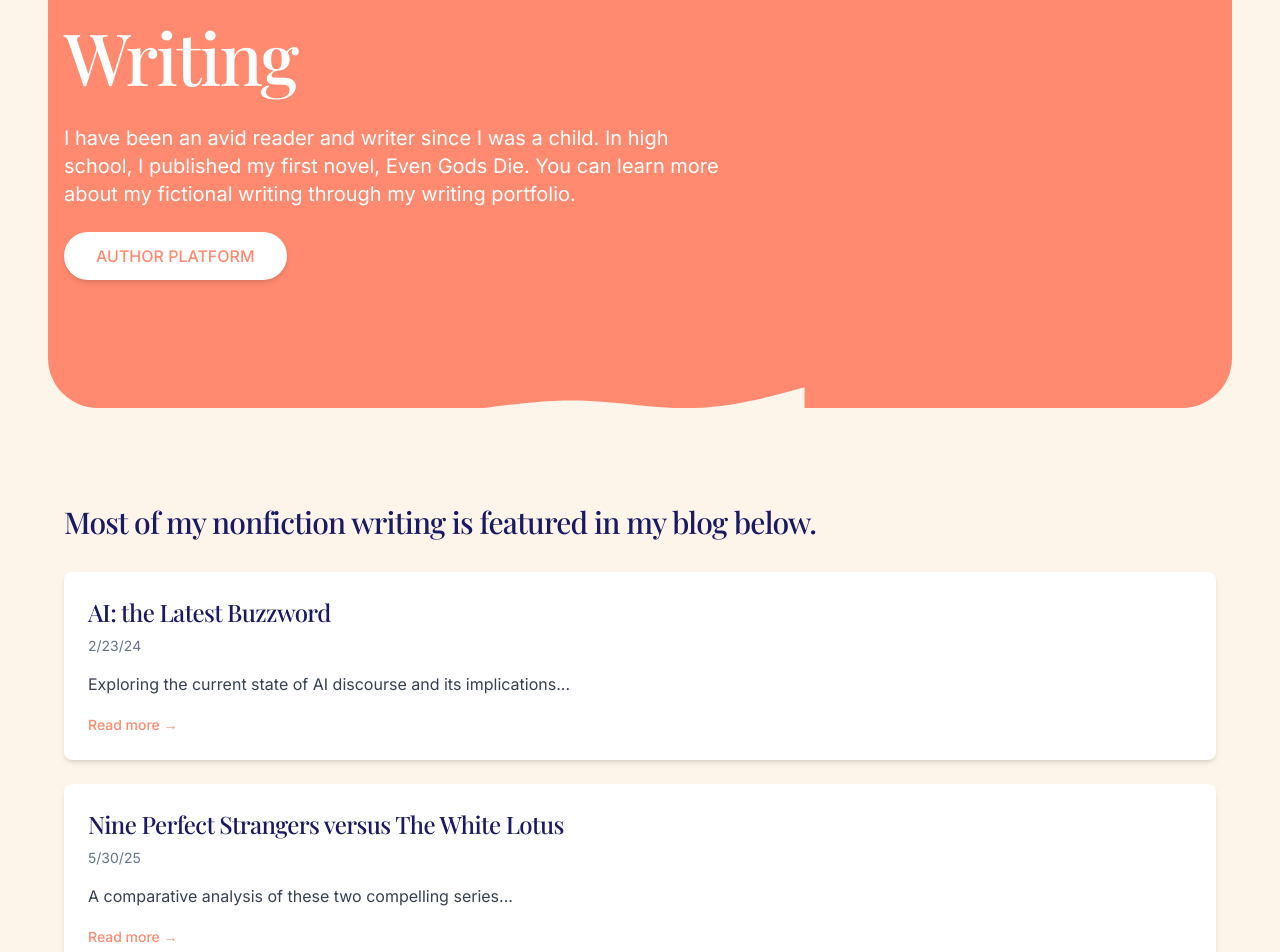
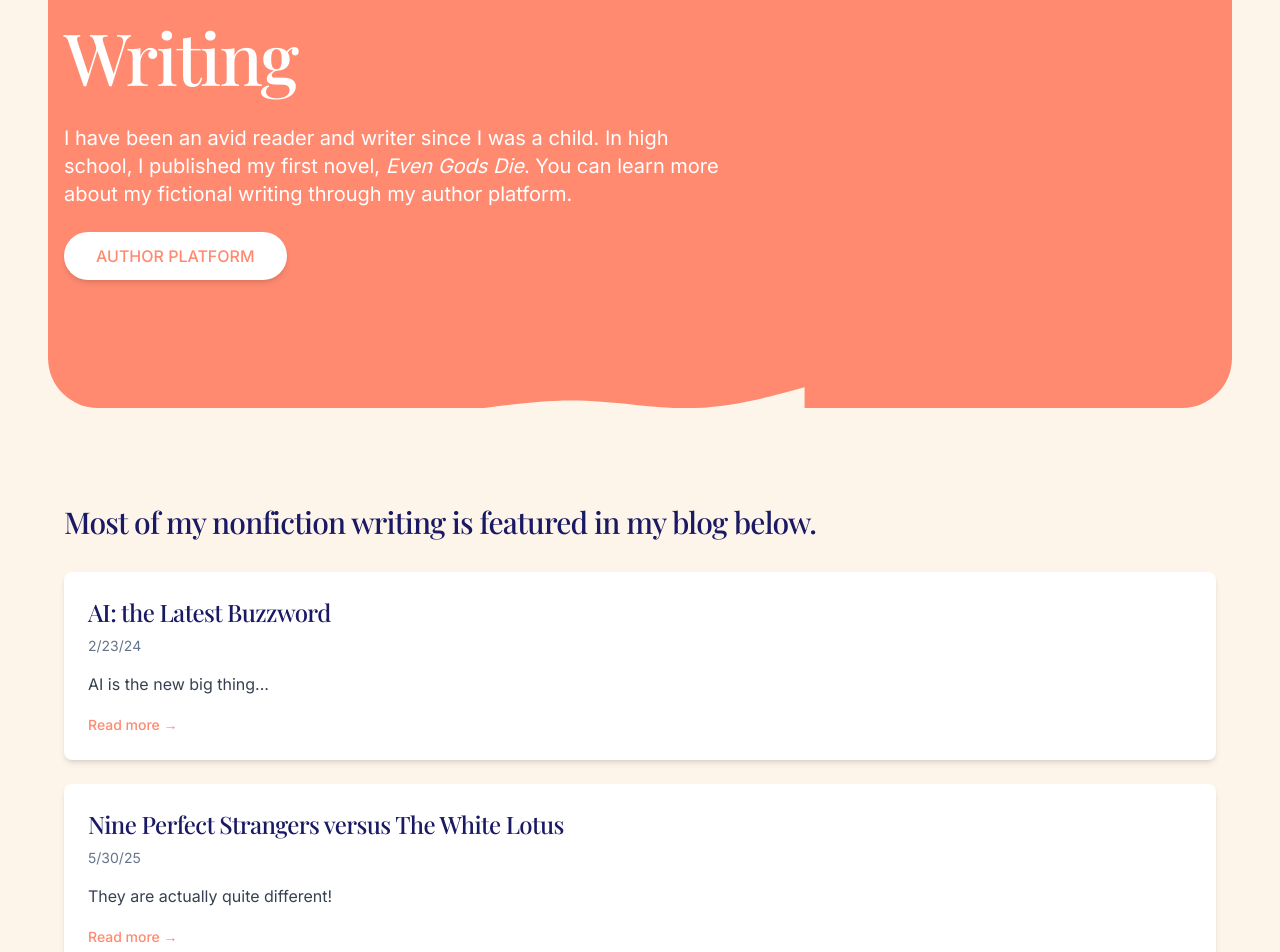
Before and after one commit to alainasriv/alainasrivsite, a React (Vite) app: page /writing in a window 1280 px wide. Shown: the part 140-1092 px from the top of the page. Built offline with nearby package versions, Linux system fonts and the light colour scheme.

Commit message:
fixed and updated blog posts research page

```diff
--- a/src/content/posts.ts
+++ b/src/content/posts.ts
@@ -12,6 +12,6 @@ export const posts = {
     component: NinePerfectStrangers,
     title: 'Nine Perfect Strangers versus The White Lotus',
     date: '5/30/25',
-    excerpt: 'They are actually quite different...'
+    excerpt: 'They are actually quite different!'
   }
 };
--- a/src/pages/Writing.tsx
+++ b/src/pages/Writing.tsx
@@ -2,35 +2,28 @@ import { useState } from 'react';
 import Layout from '@/components/Layout';
 import React from 'react';
 import { motion } from 'framer-motion';
-import { Link } from 'react-router-dom'; // You're missing this import!
+import { Link } from 'react-router-dom';
+import { posts } from '@/content/posts'; // ✅ import your posts data
 
 interface BlogPost {
-  id: string; // Changed from number to string to match your data
+  id: string;
   title: string;
   date: string;
   excerpt: string;
-  slug: string; // Added slug property that was missing
+  slug: string;
 }
 
 const Writing = () => {
   const [selectedCategory, setSelectedCategory] = useState<string | null>(null);
 
-  const blogPosts: BlogPost[] = [
-    {
-      id: '1',
-      title: 'AI: the Latest Buzzword',
-      date: '2/23/24',
-      excerpt: 'Exploring the current state of AI discourse and its implications...',
-      slug: 'ai-latest-buzzword'
-    },
-    {
-      id: '2',
-      title: 'Nine Perfect Strangers versus The White Lotus',
-      date: '5/30/25',
-      excerpt: 'A comparative analysis of these two compelling series...',
-      slug: 'nine-perfect-strangers-vs-white-lotus'
-    }
-  ];
+  // ✅ Convert posts object into an array for mapping
+  const blogPosts: BlogPost[] = Object.entries(posts).map(([slug, post]) => ({
+    id: slug,
+    title: post.title,
+    date: post.date,
+    excerpt: post.excerpt,
+    slug,
+  }));
 
   return (
     <Layout>
@@ -53,7 +46,8 @@ const Writing = () => {
             transition={{ duration: 0.6, delay: 0.2 }}
           >
             <p className="text-white text-lg md:text-xl mb-6">
-              I have been an avid reader and writer since I was a child. In high school, I published my first novel, Even Gods Die. You can learn more about my fictional writing through my writing portfolio.
+              I have been an avid reader and writer since I was a child. In high school, I published my first novel, <em>Even Gods Die</em>.
+              You can learn more about my fictional writing through my author platform.
             </p>
 
             <a
@@ -65,7 +59,7 @@ const Writing = () => {
           </motion.div>
         </div>
 
-        {/* Add the curved edge effect if you want it */}
+        {/* Curved edge effect */}
         <div className="absolute -bottom-1 left-0 right-0 h-8">
           <svg xmlns="http://www.w3.org/2000/svg" viewBox="0 0 1440 140" className="w-full h-full">
             <path fill="#FEF5EA" fillOpacity="1" d="M0,128L80,117.3C160,107,320,85,480,90.7C640,96,800,128,960,122.7C1120,117,1280,75,1360,53.3L1440,32L1440,320L1360,320C1280,320,1120,320,960,320C800,320,640,320,480,320C320,320,160,320,80,320L0,320Z"></path>
```
Also changed, not shown: 10 other files (tests, documents, lock files or other folders).
